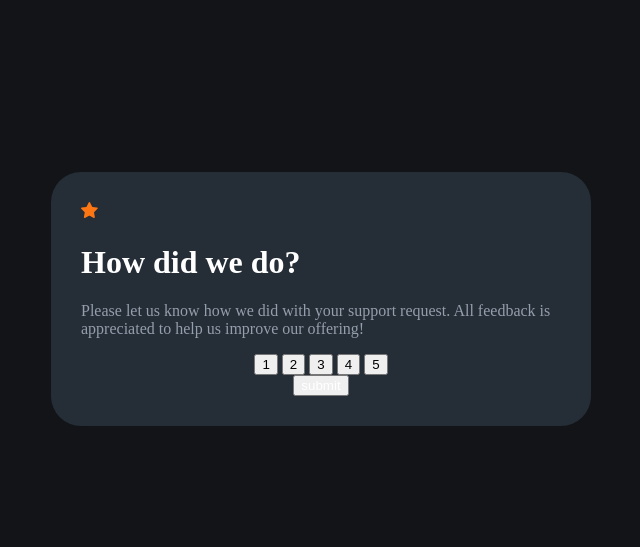
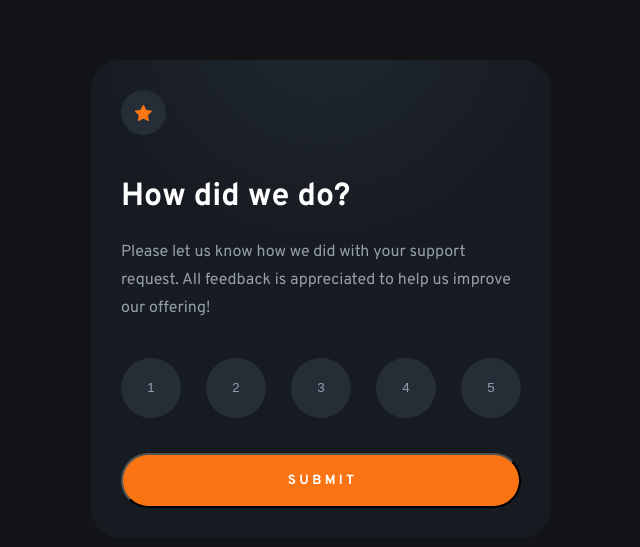
Before and after one commit to DayHikari/Rating_Component, a plain HTML site: page index.html in a window 1280 px wide. Shown: the part 109-656 px from the top of the page, without its empty margins (319-959 px from the left). Drawn offline with Linux system fonts and the light colour scheme.

Commit message:
CSS styling for 1st page close to complete

```diff
--- a/index.html
+++ b/index.html
@@ -12,6 +12,9 @@
       href="./images/favicon-32x32.png"
     />
     <link rel="stylesheet" href="styles.css" />
+    <link rel="preconnect" href="https://fonts.googleapis.com">
+    <link rel="preconnect" href="https://fonts.gstatic.com" crossorigin>
+    <link href="https://fonts.googleapis.com/css2?family=Overpass:wght@400;700&display=swap" rel="stylesheet">
     <title>Frontend Mentor | Interactive rating component</title>
 
     <!-- Feel free to remove these styles or customise in your own stylesheet 👍 -->
@@ -37,14 +40,14 @@
           is appreciated to help us improve our offering!
         </p>
       </div>
-      <div>
+      <div id="star-div">
         <button id="one-star" class="star-button">1</button>
         <button id="two-star" class="star-button">2</button>
         <button id="three-star" class="star-button">3</button>
         <button id="four-star" class="star-button">4</button>
         <button id="five-star" class="star-button">5</button>
       </div>
-      <button id="submit">submit</button>
+      <button id="submit"><span>S U B M I T</span></button>
     </div>
 
     <!-- Thank you state start -->
--- a/styles.css
+++ b/styles.css
@@ -1,5 +1,6 @@
 body {
-  height: 100vh;
+    height: 100vh;
+    font-family: 'Overpass', sans-serif;
 
   display: flex;
   justify-content: center;
@@ -10,7 +11,7 @@ body {
 }
 
 #container {
-  width: 30rem;
+  width: 25rem;
   margin: auto;
   padding: 30px;
 
@@ -20,23 +21,64 @@ body {
   align-items: center;
 
   border-radius: 30px;
-  background-color: hsl(213, 19%, 18%);
+  background: radial-gradient(
+    closest-corner circle at 50% -10%,
+    hsl(213, 19%, 16%),
+    hsl(213, 19%, 11%)
+    );
 }
 
 #fav-div {
   align-self: flex-start;
+  background-color: hsl(213, 19%, 18%);
+  width: 45px;
+  height: 45px;
+  display: flex;
+  justify-content: center;
+  align-items: center;
+  border-radius: 90px;
+
 }
 
 #content-div {
 }
 h1 {
-  color: hsl(0, 0%, 100%);
+    color: hsl(0, 0%, 100%);
+    padding-top: 20px;
 }
 
 p {
   color: hsl(217, 12%, 63%);
+  font-weight: 400;
+  line-height: 28px;
+}
+
+#star-div {
+    display: flex;
+    align-items: stretch;
+    justify-content: space-between;
+    width: 100%;
+    padding-bottom: 20px;
+    padding-top: 20px;
+}
+
+.star-button {
+    background-color: hsl(213, 19%, 18%);
+    color: hsl(217, 12%, 63%);
+    width: 60px;
+    height: 60px;
+    border-radius: 90px;
+    border: 0;
 }
 
 #submit {
   color: hsl(0, 0%, 100%);
+  background-color: hsl(25, 97%, 53%);
+  width: 100%;
+  height: 55px;
+  border-radius: 90px;
+  font-family: 'Overpass', sans-serif;
+  font-weight: 700;
+  margin-top: 15px;
+
 }
```
